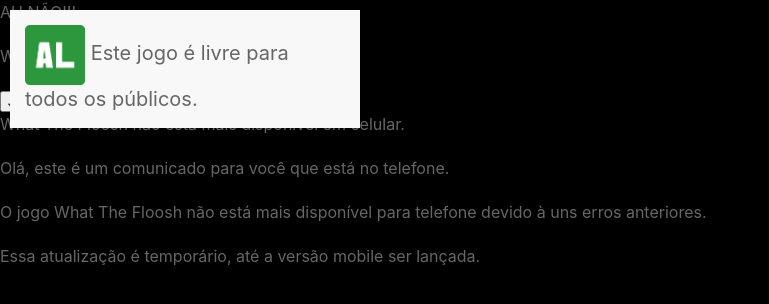
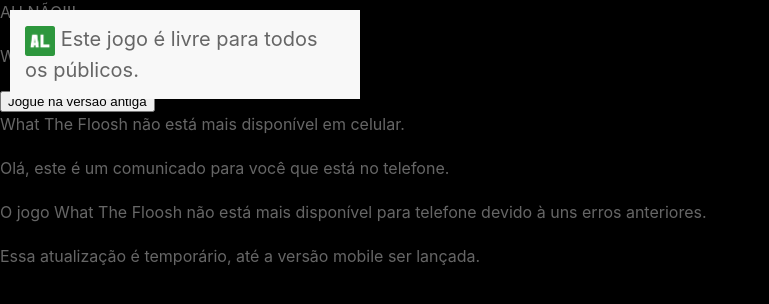
Before and after one commit to igorwastaken/WhatTheFlooshGame, a plain HTML site: page index.html in a window 1280 px wide. Shown: the whole page, without its empty margins (0-769 px from the left). Drawn offline with nearby package versions, Linux system fonts and the light colour scheme.

```diff
--- a/index.html
+++ b/index.html
@@ -127,7 +127,7 @@
     </script>
     <script src="./code/main.mjs" type="module"></script>
     <script>
-      UIkit.notification({message: '<img src="sprites/icons/Cl-AL.png" width="60px" height="60px"></img> Este jogo é livre para todos os públicos.', pos: 'top-left'})
+      UIkit.notification({message: '<img src="sprites/icons/Cl-AL.png" width="30px" height="30px"></img> Este jogo é livre para todos os públicos.', pos: 'top-left'})
       if (window.location.hash === "#debug") {
         document.getElementById("gamecanvas").classList.remove("hidden");
         document.getElementById("main").classList.add("hidden");
```
